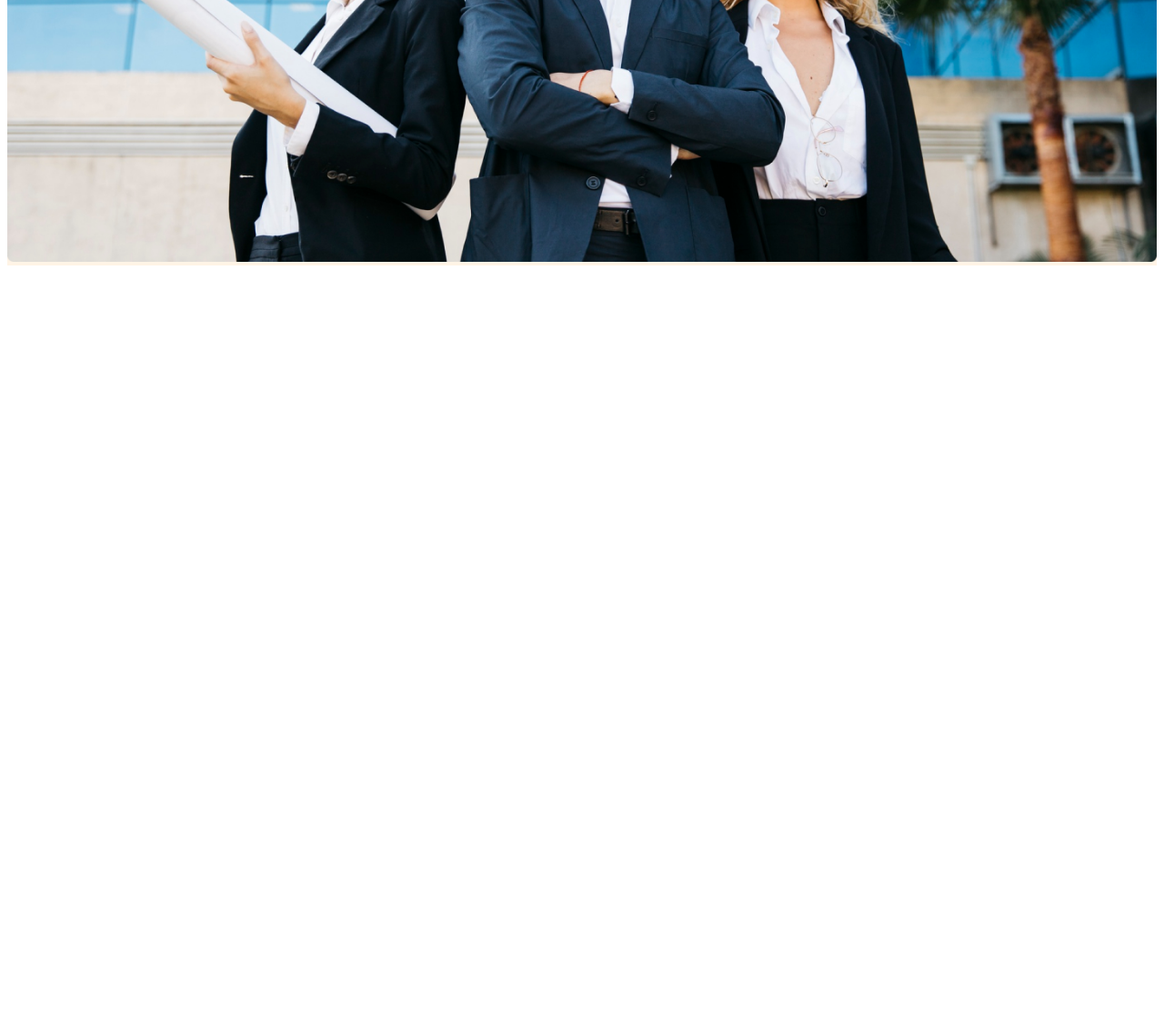
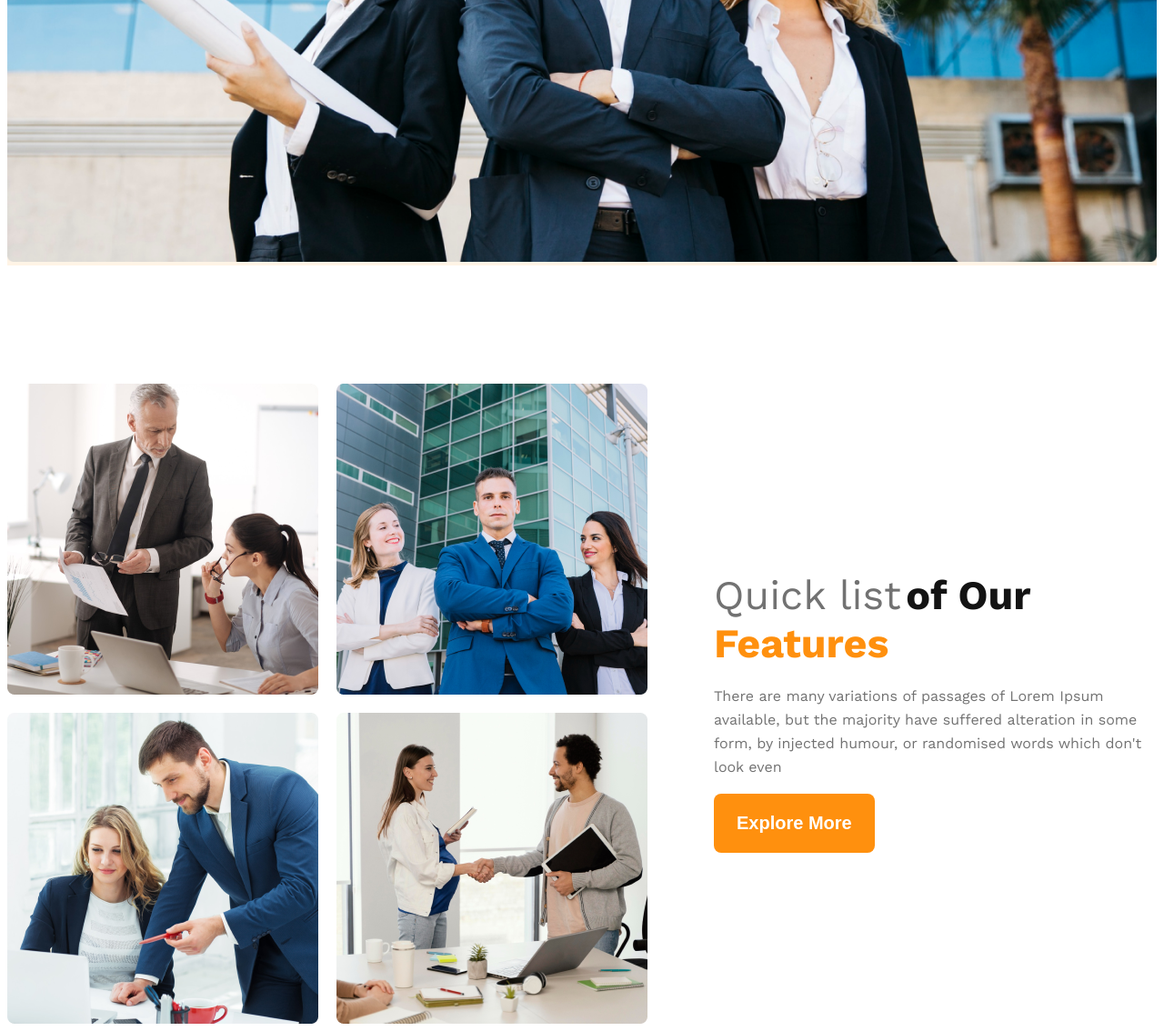
Before and after one commit to AbidSunny-Dev/g3-architech-ph, a plain HTML site: page index.html in a window 1280 px wide. Shown: the part 855-1989 px from the top of the page at 91% size. Before the commit the page ends 1155 px from the top, so only its background shows below. Drawn offline with nearby package versions, Linux system fonts and the light colour scheme.

Commit message:
created teams section

```diff
--- a/index.html
+++ b/index.html
@@ -36,21 +36,38 @@
         </div>
 
         <img class="banner-image" src="images/banner.png" alt="">
-
-
-
-
-
-
-    </div>
-
-
+  </div>
 
 
 </header>
 
 
 <main>
+
+  <section class="teams display-flex">
+
+  <div class="image-container">
+
+    <img src="images/team1.png" alt="">
+    <img src="images/team2.png" alt="">
+    <img src="images/team3.png" alt="">
+    <img src="images/team4.png" alt="">
+
+  </div>
+
+  <div class="feature-content">
+    <h3 class="feature-title"><span id="quick-list">Quick list</span> <span id="of-our">of Our</span> <span id="features">Features</span></h3>
+    <p class="feature-description">There are many variations of passages of Lorem Ipsum available, but the majority have suffered alteration in some form, by injected humour, or randomised words which don't look even</p>
+
+    <button class="btn-primary">Explore More</button>
+  </div>
+
+
+  </section>
+
+
+
+
 
 </main>
 
--- a/styles/architech.css
+++ b/styles/architech.css
@@ -49,6 +49,14 @@
     font-size: 1.25rem;
 }
 
+
+main{
+ max-width: 1440px;
+ margin: 0 auto;
+}
+main> section{
+    margin-top: 130px;
+}
 
 
 
@@ -116,6 +124,49 @@
     width: 100%;
 }
 
+/* main section style */
+
+.teams{
+    align-items: center;
+}
+
+.image-container{
+    display: grid;
+    grid-template-columns: repeat(2,1fr);
+    gap: 20px;
+}
+
+.feature-content{
+    margin-left: 73px;
+    max-width: 537px;
+}
+
+.feature-description{
+    color: #727272;
+    line-height: 26px;
+}
+
+/* span design are here */
+
+#quick-list{
+    font-weight: 400;
+    font-size: 2.8rem;
+    color: #727272;
+}
+
+#of-our{
+
+    font-weight: 700;
+    font-size: 2.8rem;
+    color: #131313;
+
+}
+#features{
+    font-weight: 700;
+    font-size: 2.8rem;
+    color: #FF900E;
+}
+
 
 /* responsive style */
 
```
